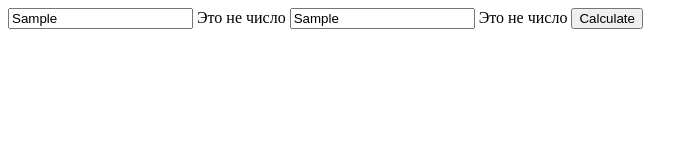
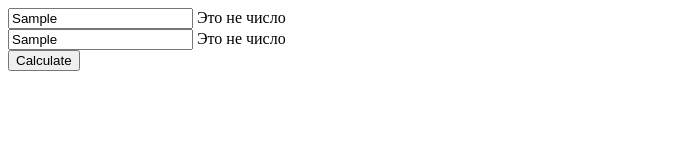
Before and after one commit to Strong2045/calculator, a website: page index.html in a window 1280 px wide. Both pictures are taken after typing "Sample", "Sample" into the empty fields and a click on the button "Calculate". Shown: the whole page, without its empty margins (0-698 px from the left). Drawn offline with Linux system fonts and the light colour scheme.

Commit message:
add package

```diff
--- a/index.html
+++ b/index.html
@@ -3,7 +3,7 @@
 <head lang="en">
     <meta charset="UTF-8">
     <title>2+2</title>
-    <script src="scripts/index.js"></script>
+    <script src="src/index.js"></script>
 </head>
 <body>
 <!-- Вы правда ждали шаблона? Все создавайте динамически -->
--- a/scripts/index.js
+++ /dev/null
@@ -1,62 +0,0 @@
-window.onload = function load() {
-  function create(elem) {
-    return document.createElement(elem);
-  }
-  function append(parent, elem) {
-    parent.appendChild(elem);
-  }
-  function remove(elem) {
-    (elem) ? elem.parentNode.removeChild(elem) : null;
-  }
-  function selector(elem, class_name = 'default') {
-    elem.classList.add(class_name);
-    return elem;
-  }
-  function search(selectors, all) {
-    if (all === true && selectors !== false) {
-      return document.querySelectorAll(selectors);
-    } if (selectors !== false) {
-      return document.querySelector(selectors);
-    }
-  }
-  function numb(number) {
-    if (typeof Number(number) === 'number' && isNaN(Number(number)) === false) {
-      return Number(number);
-    }
-    return false;
-  }
-
-  const doc = document.body;
-
-  append(doc, selector(create('input'), 'inp_1'));
-  append(doc, selector(create('input'), 'inp_2'));
-  append(doc, selector(create('button'), 'but'));
-
-  search('.but').innerHTML = 'Calculate';
-
-  search('.but').onclick = function click() {
-    try {
-      remove(search('.result') || false);
-      remove(search('.error-message'));
-      remove(search('.error-message'));
-    } catch (e) {
-
-    }
-
-    const inp1 = search('.inp_1'); const
-      inp2 = search('.inp_2');
-    if (numb(inp1.value) === false) {
-      inp1.parentNode.insertBefore(selector(create('span'), 'error-message'), inp1.nextSibling);
-      search('.error-message', true)[0].innerHTML = ' Это не число ';
-    }
-    if (numb(inp2.value) === false) {
-      inp2.parentNode.insertBefore(selector(create('span'), 'error-message'), inp2.nextSibling);
-      search('.error-message', true)[search('.error-message', true).length - 1].innerHTML = ' Это не число ';
-    }
-
-    if (!search('.error-message')) {
-      doc.appendChild(selector(create('div'), 'result'));
-      search('.result').innerHTML = Number(inp1.value) + Number(inp2.value);
-    }
-  };
-};
--- /dev/null
+++ b/src/index.js
@@ -0,0 +1,77 @@
+window.onload = function () {
+  function create(elem) {
+    return document.createElement(elem);
+  }
+  function append(parent, elem) {
+    parent.appendChild(elem);
+  }
+  function remove(elem) {
+    elem ? elem.parentNode.removeChild(elem) : null;
+  }
+  function selector(elem, class_name = "default") {
+    elem.classList.add(class_name);
+    return elem;
+  }
+  function search(selectors, all) {
+    if (all === true && selectors !== false) {
+      return document.querySelectorAll(selectors);
+    }
+    if (selectors !== false) {
+      return document.querySelector(selectors);
+    }
+  }
+  function numb(number) {
+    if (typeof Number(number) === "number" && isNaN(Number(number)) === false) {
+      return Number(number);
+    }
+    return false;
+  }
+
+  const doc = document.body;
+
+  append(doc, selector(create("input"), "inp_1"));
+  append(doc, create("br"));
+  append(doc, selector(create("input"), "inp_2"));
+  append(doc, create("br"));
+  append(doc, selector(create("button"), "but"));
+
+  search(".but").innerHTML = "Calculate";
+
+  search(".but").onclick = function () {
+    try {
+      remove(search(".result") || false);
+      remove(search(".error-message"));
+      remove(search(".error-message"));
+    } catch (e) {}
+
+    const inp1 = search(".inp_1");
+    const inp2 = search(".inp_2");
+    if (
+      numb(inp1.value) === false ||
+      inp1.value.replace(/ +/g, " ").trim() === ""
+    ) {
+      inp1.parentNode.insertBefore(
+        selector(create("span"), "error-message"),
+        inp1.nextSibling
+      );
+      search(".error-message", true)[0].innerHTML = " Это не число ";
+    }
+    if (
+      numb(inp2.value) === false ||
+      inp2.value.replace(/ +/g, " ").trim() === ""
+    ) {
+      inp2.parentNode.insertBefore(
+        selector(create("span"), "error-message"),
+        inp2.nextSibling
+      );
+      search(".error-message", true)[
+        search(".error-message", true).length - 1
+      ].innerHTML = " Это не число ";
+    }
+
+    if (!search(".error-message")) {
+      doc.appendChild(selector(create("div"), "result"));
+      search(".result").innerHTML = Number(inp1.value) + Number(inp2.value);
+    }
+  };
+};
```
Also changed, not shown: package.json (+23 -18 lines), webpack.config.js (added, +9 -0 lines), .eslintrc.js (added), dist/bundle.js (added), 2 other files.
